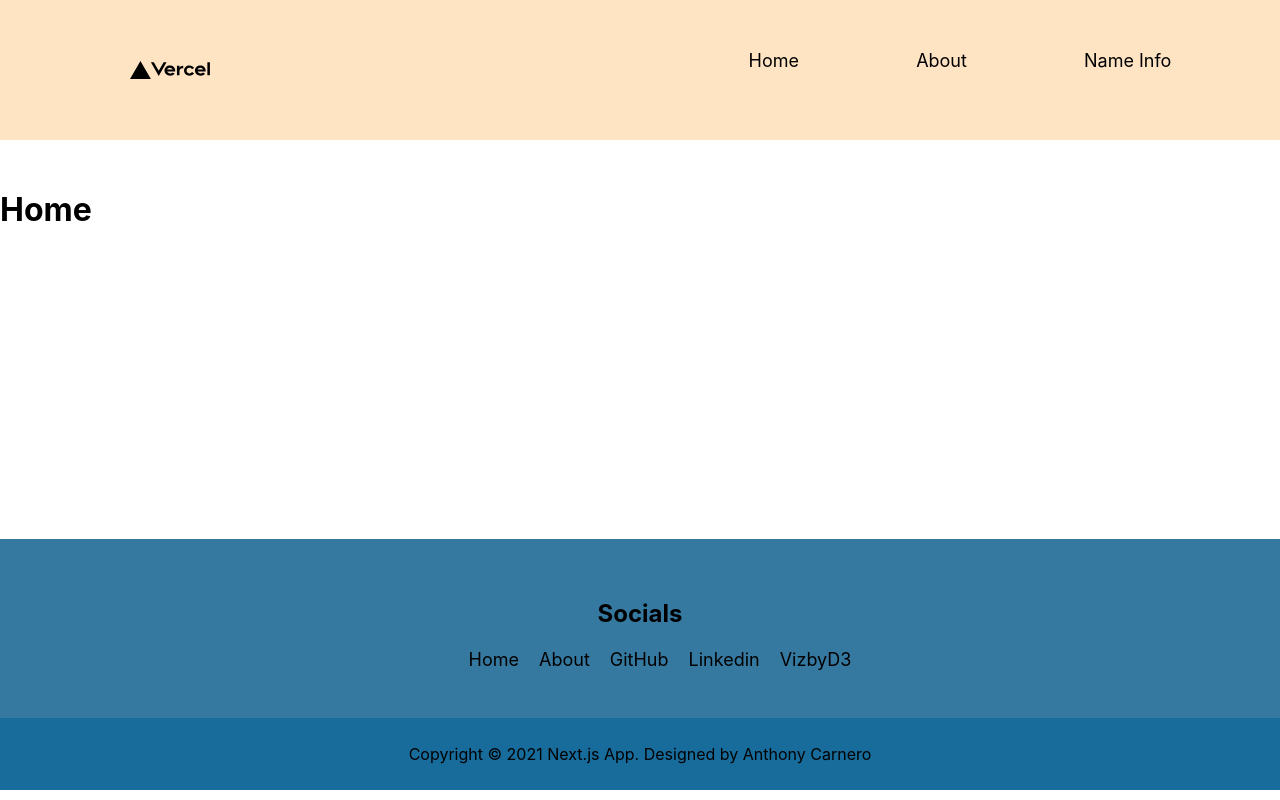
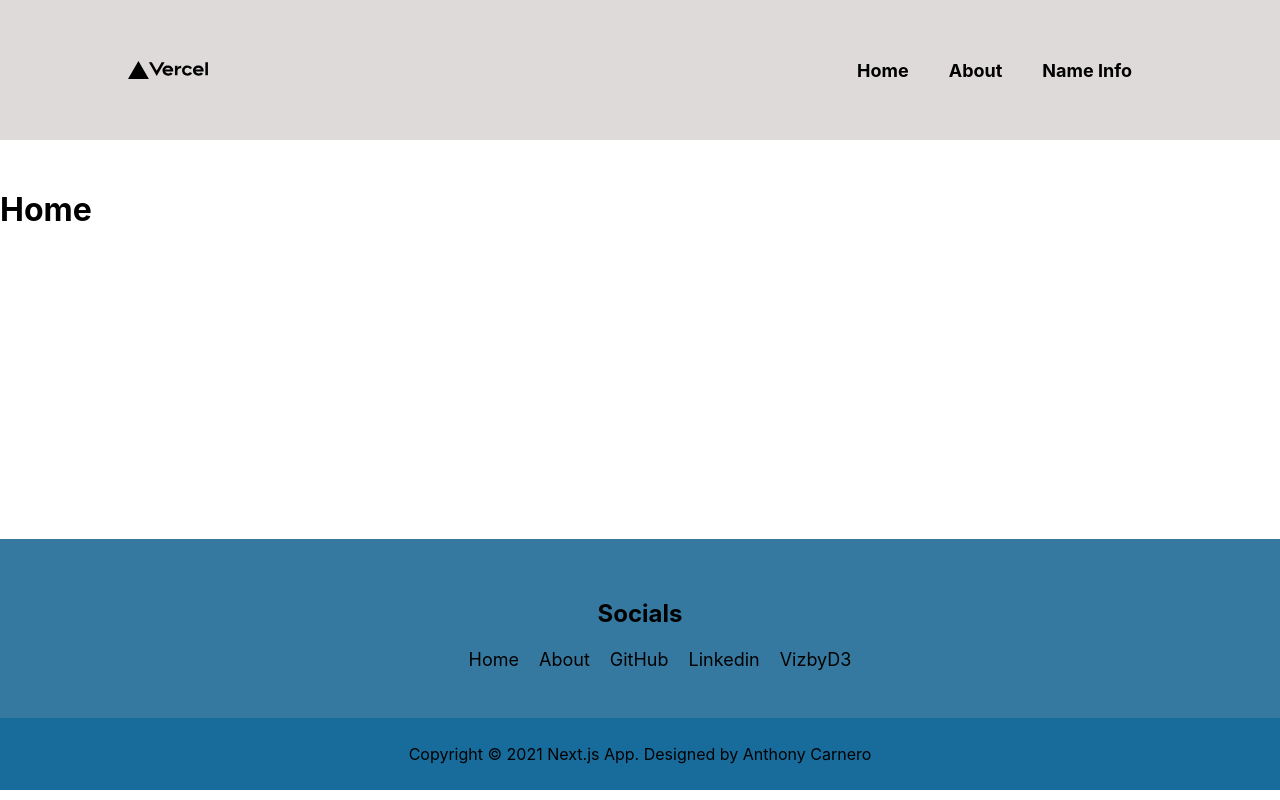
Before and after one commit to acarn506/antcarnero.io, a Next.js app: page / in a window 1280 px wide. Built offline with nearby package versions, Linux system fonts and the light colour scheme.

Commit message:
nav update

```diff
--- a/components/Container/Container.jsx
+++ b/components/Container/Container.jsx
@@ -1,6 +1,6 @@
 import Nav from "../Nav/Nav";
 import Head from "next/head";
-import Image from "next/image";
+
 import Footer from "../Footer/Footer";
 
 import styles from "./Container.module.css";
@@ -19,9 +19,6 @@ export default function Container(props) {
         <title>{meta.title}</title>
       </Head>
       <section className={styles.heading}>
-        <article className={styles.logo}>
-          <Image src="/vercel.svg" alt="me" width="80" height="80" />
-        </article>
         <Nav />
       </section>
 
--- a/components/Container/Container.module.css
+++ b/components/Container/Container.module.css
@@ -2,7 +2,7 @@
   position: relative;
   width: 100vw;
   height: 140px;
-  background-color: bisque;
+  background-color: #dedada;
 }
 
 .logo {
--- a/components/Nav/Nav.jsx
+++ b/components/Nav/Nav.jsx
@@ -1,10 +1,19 @@
 import Link from "next/link";
 import styles from "./Nav.module.css";
+import Image from "next/image";
 
 export default function Nav() {
   return (
-    <header className={styles.nav}>
-      <ul className={styles.navItems}>
+    <header className={styles.header}>
+      <Image
+        src="/vercel.svg"
+        alt="me"
+        width="80"
+        height="80"
+        className={styles.logo}
+      />
+      <nav className={styles.navContent}>
+        <ul className={styles.links}>
           <li>
             <Link href="/">
               <a>Home</a>
@@ -21,6 +30,7 @@ export default function Nav() {
             </Link>
           </li>
         </ul>
+      </nav>
     </header>
   );
 }
--- a/components/Nav/Nav.module.css
+++ b/components/Nav/Nav.module.css
@@ -1,16 +1,35 @@
-.nav {
+.header {
   position: absolute;
-  width: 50%;
-
-  margin-top: 20px;
-  right: 0;
+  display: flex;
+  justify-content: space-between;
+  align-items: center;
+  padding: 30px 10%;
+  width: 100%;
 }
 
-.navItems {
-  display: flex;
-  flex-direction: row;
-  justify-content: space-around;
-  padding: 0;
-  margin: 30px 50px 0px;
+.navContent {
+}
+
+.links {
+  list-style: none;
+}
+
+.links li {
+  display: inline-block;
+  padding: 0px 20px;
   font-size: 18px;
+  font-weight: bold;
 }
+
+.links li a {
+  transition: all 0.3s ease 0s;
+}
+
+.links li a:hover {
+  color: rgb(39, 113, 224);
+}
+
+.logo {
+  position: absolute;
+  cursor: pointer;
+}
```
Lines whose indentation alone changed are shown as unchanged.
